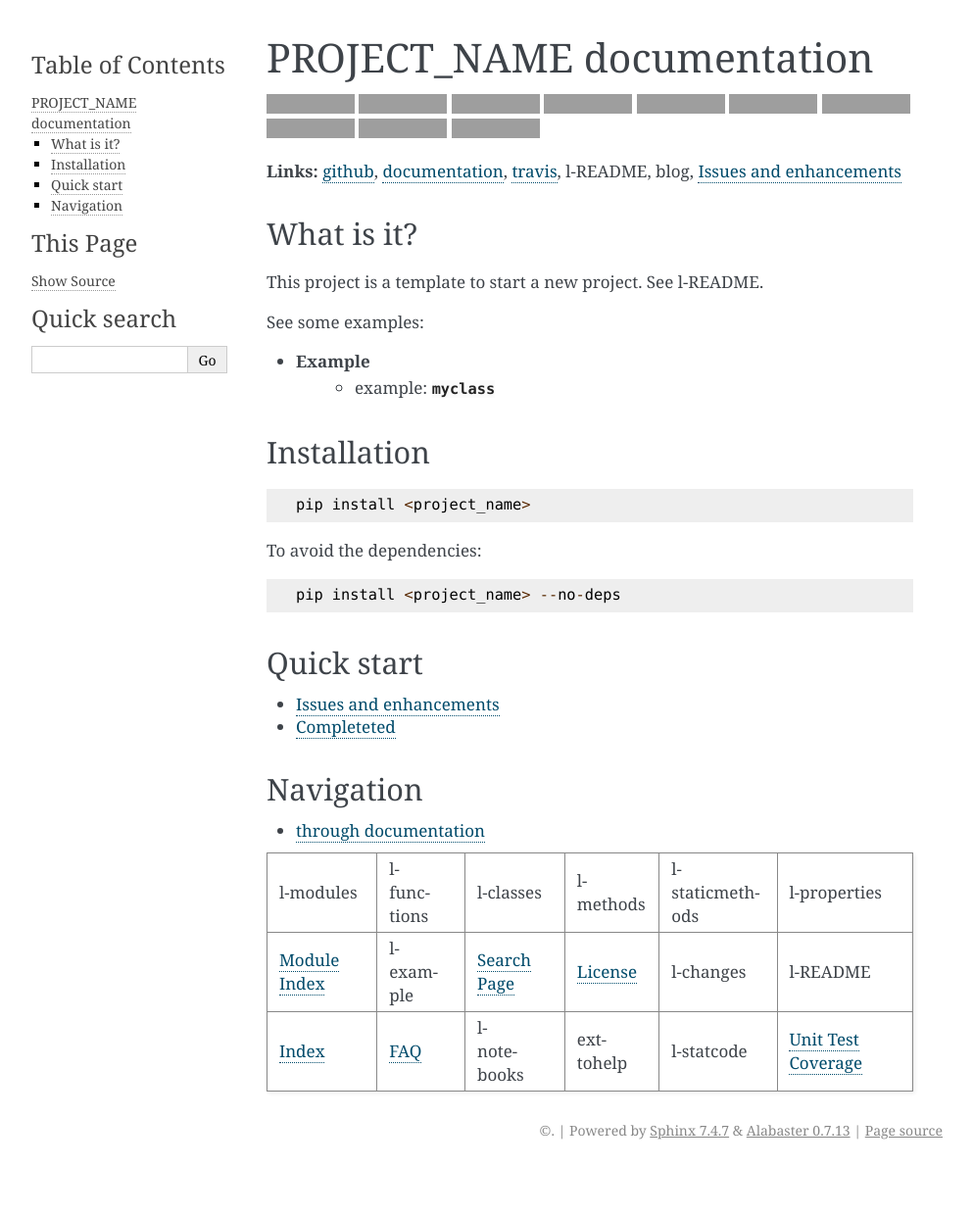
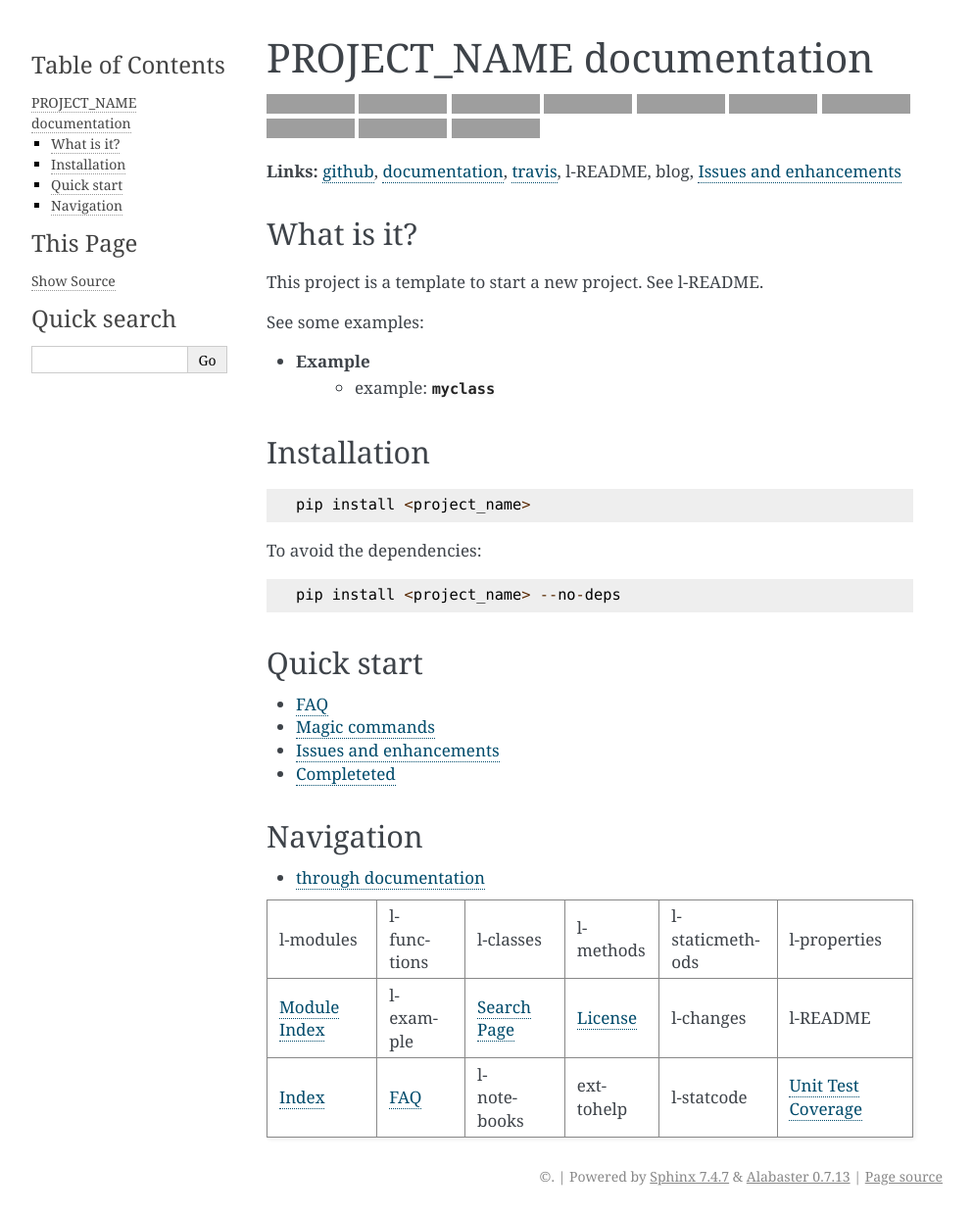
Before and after one commit to sdpython/python3_module_template, a Sphinx documentation site: the page built from _doc/sphinxdoc/source/index.rst, in a window 1280 px wide, cut to the strip 0-1240 px from the top of the page. Shown: the whole strip at 98% size, without its empty margins (148-1141 px from the left). Built offline with Sphinx 7.4.7, drawn with Linux system fonts in a browser that asks for light colours; pages that are not in the unit, such as notebooks, are missing from menus; before the commit the page ends 1193 px from its top, so only the background shows below that; grey boxes are pictures that could not be loaded.

Commit message:
documentation

```diff
--- /dev/null
+++ b/_doc/sphinxdoc/source/i_nb.rst
@@ -0,0 +1,11 @@
+
+.. _l-NB2:
+
+Magic commands
+==============
+
+.. contents::
+    :local:
+
+.. nbreflist::
+    :contents:
--- a/_doc/sphinxdoc/source/index.rst
+++ b/_doc/sphinxdoc/source/index.rst
@@ -81,6 +81,8 @@ Quick start
 
     all_example
     all_notebooks
+    i_faq
+    i_nb
     issues_todoextlist
     completed_todoextlist
 
--- a/_doc/sphinxdoc/source/indexmenu.rst
+++ b/_doc/sphinxdoc/source/indexmenu.rst
@@ -14,7 +14,6 @@ through documentation
     filechanges
     README
     all_indexes
-    i_FAQ
     all_example
     all_notebooks
     index_module
```
Also changed, not shown: _doc/sphinxdoc/source/i_faq.rst (+7 -1 lines), 1 other file.
